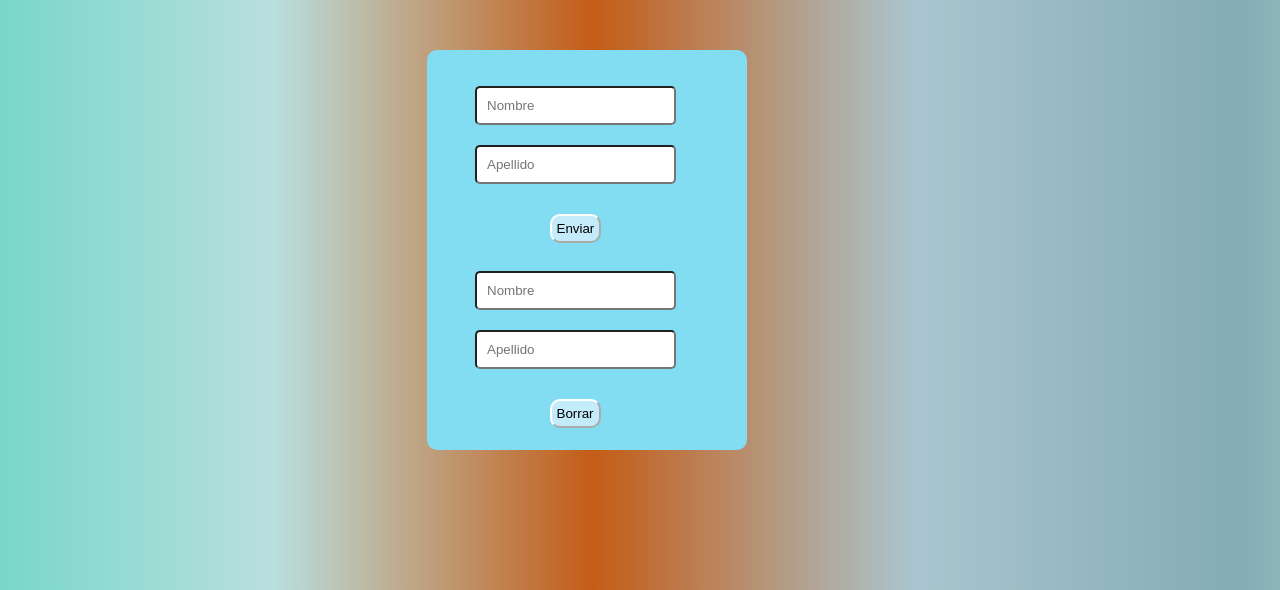
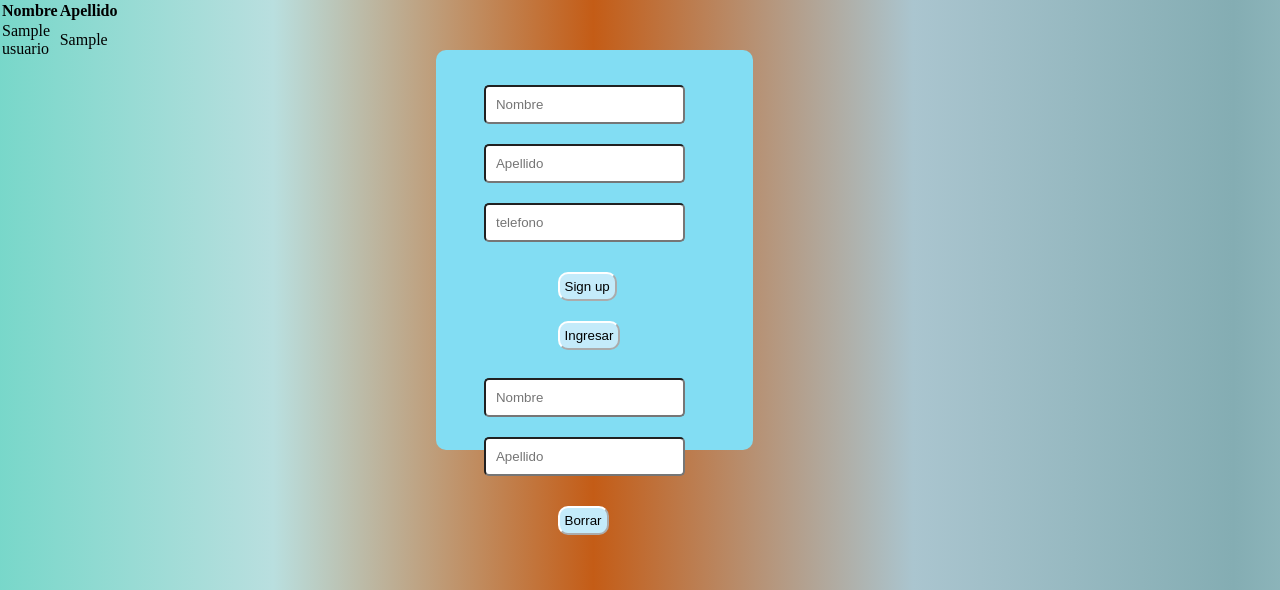
Before and after one commit to D1360D4C/ejemplo1, a PHP site: page /index.php in a window 1280 px wide. Shown: the top 590 px of the page. Run offline with PHP 8.4, Linux system fonts and the light colour scheme; tables that the repository leaves empty or names only in its code hold one stand-in row (values such as "Sample post").

Commit message:
ver usuarios

```diff
--- a/conexion.php
+++ b/conexion.php
@@ -1,3 +1,11 @@
+<html lang="es">
+<head>
+    <meta charset="UTF-8">
+    <meta name="viewport" content="width=device-width, initial-scale=1.0">
+    <title>Document</title>
+</head>
+<body>
+
 <?php
 include_once("cn.php");
 
@@ -5,6 +13,7 @@
 //or die(mysql_error($mysqli));
 
 bifur($conexion);
+mostrar();
 
 function bifur($conexion){
     if(isset($_POST['enviar'])){
@@ -18,11 +27,32 @@
     $nombre = $_POST['nom'];
     $apellido = $_POST['ape'];
 
-    $consulta = "INSERT INTO usuario(nombre,apellido)
-    VALUES ('$nombre', '$apellido')";
+    $consulta = "INSERT INTO usuario(nombre,apellido) VALUES ('$nombre', '$apellido')";
 
     mysqli_query($conexio,$consulta);
     mysqli_close($conexio);
+
+    echo "<p>Hola, $nombre. ¡Bienvenido!</p>";
 }
+function mostrar(){
+    $conex = new mysqli('localhost','root','','prueba');
+    $sql = "SELECT nombre, apellido FROM usuario";
+    $result = $conex->query($sql);
 
+    // Verificar si hay resultados
+    if ($result->num_rows > 0) {
+        // Mostrar los datos en una tabla
+        echo "<table>";
+        echo "<tr><th>Nombre</th><th>Apellido</th></tr>";
+        while ($row = $result->fetch_assoc()) {
+            echo "<tr><td>" . $row["nombre"] . "</td> <td>" . $row["apellido"] . "</td></tr>";
+        }
+        echo "</table>";
+    } else {
+        echo "No se encontraron usuarios.";
+    }
+}
 ?>
+
+</body>
+</html>
--- a/index.php
+++ b/index.php
@@ -16,8 +16,10 @@
         <form action="conexion.php" method="post">
             <input type="text" name="nom" placeholder="Nombre">
             <input type="text" name="ape" placeholder="Apellido">
-            <button type="submit" name="enviar">Enviar</button>
+            <input type="text" placeholder="telefono" pattern="[0-9]*" oninput="this.value = this.value.replace(/[^0-9]/g, '');">
 
+            <button type="submit" name="enviar">Sign up</button>
+            <button type="submit" name="ingreso">Ingresar</button>
         </form>
         </div>
 
```
Also changed, not shown: eliminar.php (+2 -10 lines).
